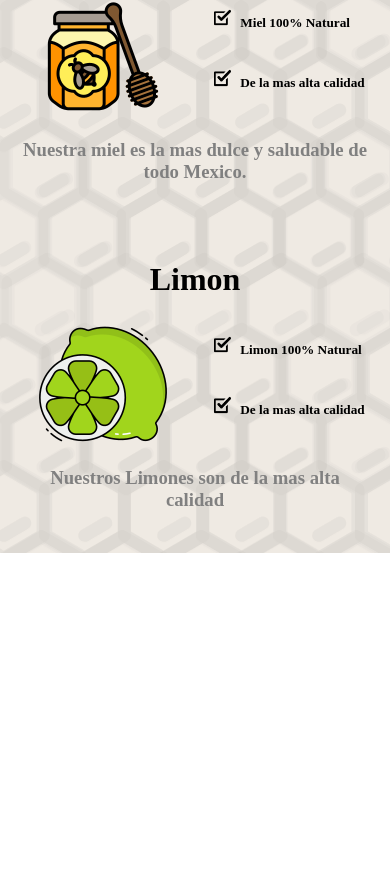
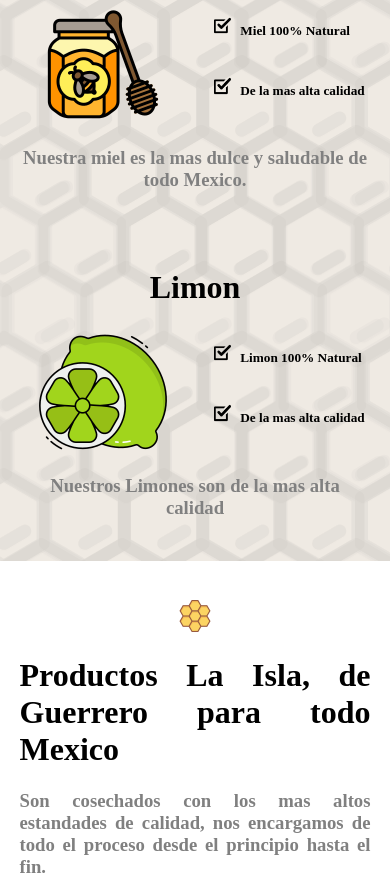
Before and after one commit to RodrigoGutierrezPacheco/LaIsla, a React (Create React App) app: page / in a window 390 px wide. Shown: the part 928-1824 px from the top of the page. Before the commit the page ends 1481 px from the top, so only its background shows below. Built offline with nearby package versions, Linux system fonts and the light colour scheme; no server answers.

Commit message:
se añadio contenido a pagina principal

```diff
--- a/src/pages/HomePage/HomePage.css
+++ b/src/pages/HomePage/HomePage.css
@@ -94,5 +94,18 @@
 		margin-top: 20%;
 	}
 
+	.productosLaIsla{
+		justify-content: center;
+		text-align: justify;
+		width: 90%;
+		margin-left: 5%;
+	}
+
+	.son{
+		color: grey;
+		text-align: justify;
+		width: 90%;
+		margin-left: 5%;
+	}
 
 }
--- a/src/pages/HomePage/HomePage.jsx
+++ b/src/pages/HomePage/HomePage.jsx
@@ -56,6 +56,9 @@ function HomePage() {
 				</div>
 				<h3 className="ourHoney">Nuestros Limones son de la mas alta calidad</h3>
 			</div>
+			<img className="honeyCumb" src="images/honeyCumb.png" alt="" />
+			<h1 className="productosLaIsla">Productos La Isla, de Guerrero para todo Mexico</h1>
+			<h3 className="son">Son cosechados con los mas altos estandades de calidad, nos encargamos de todo el proceso desde el principio hasta el fin.</h3>
     </div>
   );
 }
```
Also changed, not shown: public/images/honeyCumb.png (added).
